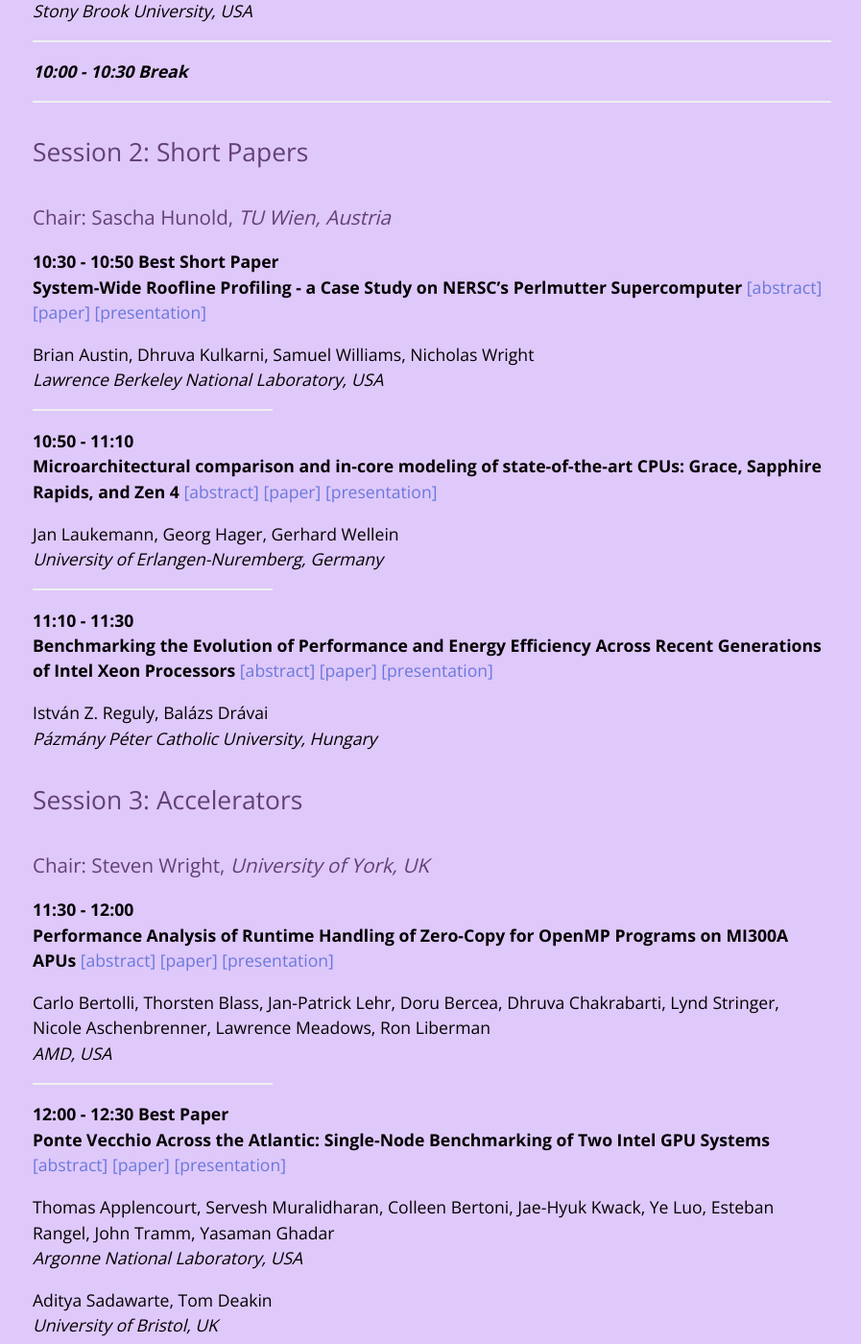
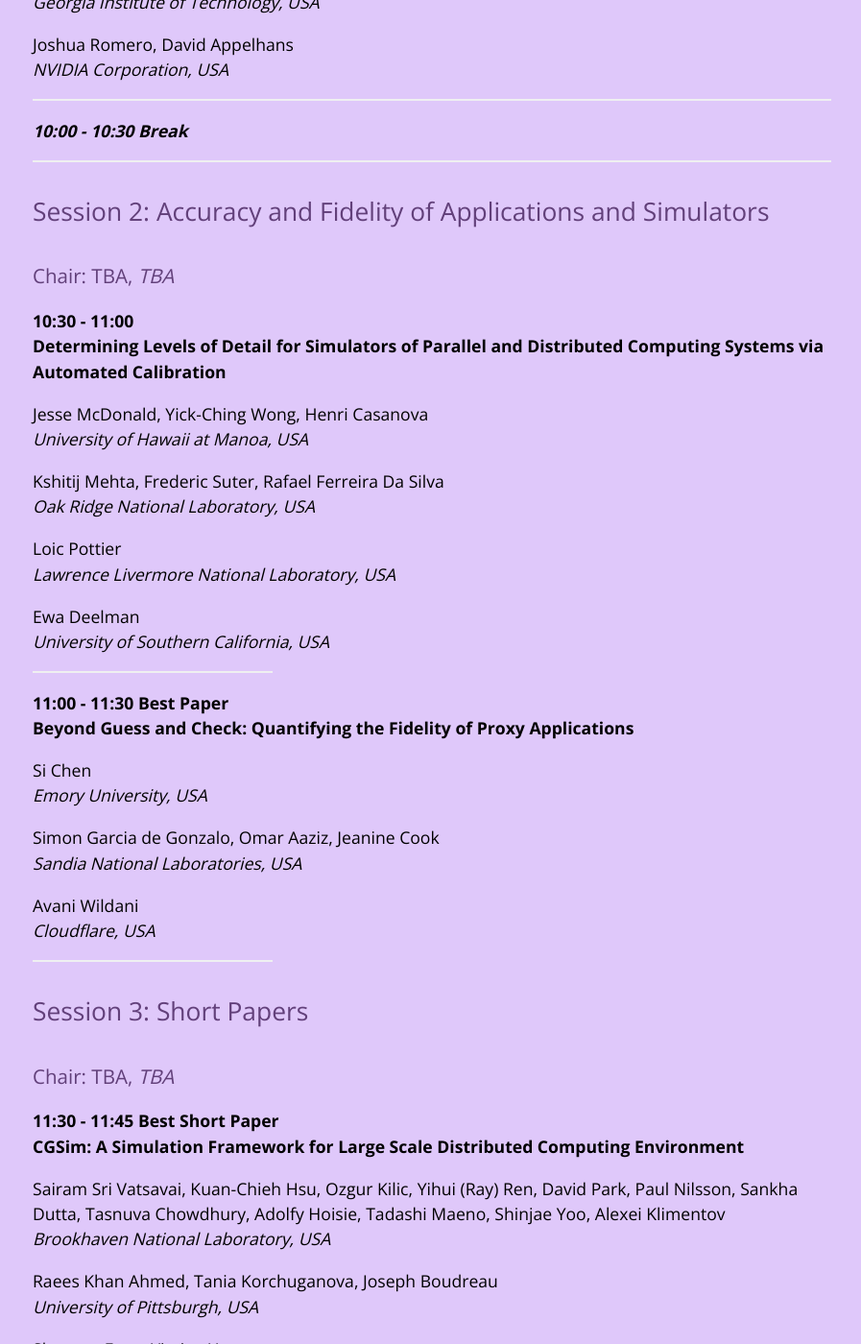
Before and after one commit to pmbs-workshop/pmbs-workshop.github.io, a Jekyll site: the page built from schedule.markdown, in a window 1280 px wide and 1400 px high, scrolled down 1439 px. Shown: the whole window at 96% size, without its empty margins (190-1087 px from the left). Built offline with Jekyll 4.4.1, drawn with Linux system fonts in a browser that asks for light colours; some of the changed text lies outside the part shown.

Commit message:
updates the schedule

```diff
--- a/schedule.markdown
+++ b/schedule.markdown
@@ -7,33 +7,41 @@ order: 2
 
 # Schedule
 
-**09:00 PMBS Introduction and Welcome -- B303, The Georgia World Congress Center, Atlanta**
+**09:00 PMBS Introduction and Welcome -- America's Center Convention Complex, St. Louis**
 
-Steven Wright\\
-_University of York, UK_
+TBA\\
+_TBA_
 
 ---
 
-## Session 1: Large Language Models
-#### Chair: Zhengji Zhao, _National Energy Scientific Computing Centre, Lawrence Berkeley National Laboratory, USA_
+## Session 1: Performance Modeling
+#### Chair: TBA, _TBA_
 
 **09:00 - 09:30**\\
-**LLM-Inference-Bench: Inference Benchmarking of Large Language Models on AI Accelerators** [[abstract]](abstract01.html) [[paper]](https://conferences.computer.org/sc-wpub/pdfs/SC-W2024-6oZmigAQfgJ1GhPL0yE3pS/555400b355/555400b355.pdf) [[presentation]](slides/pres01.pdf)
+**Modelling Load Imbalance In Shared Memory Multicore Systems**
 
-Krishna Teja Chitty-Venkata, Siddhisanket Raskar, Bharat Kale, Farah Ferdaus, Aditya Tanikanti, Ken Raffenetti, Valerie Taylor, Murali Emani, Venkatram Vishwanath\\
-_Argonne National Laboratory, USA_
+Johannes Langguth\\
+_Simula Research Laboratory, Norway_\\
+_University of Bergen, Norway_
+
+James Trotter\\
+_Simula Research Laboratory, Norway_
+
+Xing Cai\\
+_University of Oslo, Norway_\\
+_Simula Research Laboratory, Norway_
 
 ---
 {: style="width: 30%;"}
 
 **09:30 - 10:00**\\
-**Comprehensive Performance Modeling and System Design Insights for Foundation Models** [[abstract]](abstract02.html) [[paper]](https://conferences.computer.org/sc-wpub/pdfs/SC-W2024-6oZmigAQfgJ1GhPL0yE3pS/555400b373/555400b373.pdf) [[presentation]](slides/pres02.pdf)
+**A Peak Performance Model for All-to-all on Hierarchical Systems and Its Applications**
 
-Shashank Subramanian, Ermal Rrapaj, Peter Harrington, Steven Farrell, Brian Austin, Samuel Williams, Nicholas Wright, Wahid Bhimji\\
-_Lawrence Berkeley National Laboratory, USA_
+Rohini Uma-Vaideswaran, Daniel Dotson, P. K. Yeung\\
+_Georgia Institute of Technology, USA_
 
-Smeet Chheda\\
-_Stony Brook University, USA_
+Joshua Romero, David Appelhans\\
+_NVIDIA Corporation, USA_
 
 ---
 
@@ -41,57 +49,96 @@ _Stony Brook University, USA_
 
 ---
 
-## Session 2: Short Papers
-### Chair: Sascha Hunold, _TU Wien, Austria_
+## Session 2: Accuracy and Fidelity of Applications and Simulators
+### Chair: TBA, _TBA_
 
-**10:30 - 10:50 Best Short Paper**\\
-**System-Wide Roofline Profiling - a Case Study on NERSC’s Perlmutter Supercomputer** [[abstract]](abstract03.html) [[paper]](https://conferences.computer.org/sc-wpub/pdfs/SC-W2024-6oZmigAQfgJ1GhPL0yE3pS/555400b391/555400b391.pdf) [[presentation]](slides/pres03.pdf)
+**10:30 - 11:00**\\
+**Determining Levels of Detail for Simulators of Parallel and Distributed Computing Systems via Automated Calibration**
 
-Brian Austin, Dhruva Kulkarni, Samuel Williams, Nicholas Wright\\
-_Lawrence Berkeley National Laboratory, USA_
+Jesse McDonald, Yick-Ching Wong, Henri Casanova\\
+_University of Hawaii at Manoa, USA_
+
+Kshitij Mehta, Frederic Suter, Rafael Ferreira Da Silva\\
+_Oak Ridge National Laboratory, USA_
+
+Loic Pottier\\
+_Lawrence Livermore National Laboratory, USA_
+
+Ewa Deelman\\
+_University of Southern California, USA_
 
 ---
 {: style="width: 30%;"}
 
-**10:50 - 11:10**\\
-**Microarchitectural comparison and in-core modeling of state-of-the-art CPUs: Grace, Sapphire Rapids, and Zen 4** [[abstract]](abstract04.html) [[paper]](https://conferences.computer.org/sc-wpub/pdfs/SC-W2024-6oZmigAQfgJ1GhPL0yE3pS/555400b398/555400b398.pdf) [[presentation]](slides/pres04.pdf)
+**11:00 - 11:30 Best Paper**\\
+**Beyond Guess and Check: Quantifying the Fidelity of Proxy Applications**
 
-Jan Laukemann, Georg Hager, Gerhard Wellein\\
-_University of Erlangen-Nuremberg, Germany_
+Si Chen\\
+_Emory University, USA_
+
+Simon Garcia de Gonzalo, Omar Aaziz, Jeanine Cook\\
+_Sandia National Laboratories, USA_
+
+Avani Wildani\\
+_Cloudflare, USA_
 
 ---
 {: style="width: 30%;"}
 
-**11:10 - 11:30**\\
-**Benchmarking the Evolution of Performance and Energy Efficiency Across Recent Generations of Intel Xeon Processors** [[abstract]](abstract05.html) [[paper]](https://conferences.computer.org/sc-wpub/pdfs/SC-W2024-6oZmigAQfgJ1GhPL0yE3pS/555400b406/555400b406.pdf) [[presentation]](slides/pres05.pdf)
+## Session 3: Short Papers
+### Chair: TBA, _TBA_
 
-István Z. Reguly, Balázs Drávai\\
-_Pázmány Péter Catholic University, Hungary_
+**11:30 - 11:45 Best Short Paper**\\
+**CGSim: A Simulation Framework for Large Scale Distributed Computing Environment**
 
-## Session 3: Accelerators
-### Chair: Steven Wright, _University of York, UK_
+Sairam Sri Vatsavai, Kuan-Chieh Hsu, Ozgur Kilic, Yihui (Ray) Ren, David Park, Paul Nilsson, Sankha Dutta, Tasnuva Chowdhury, Adolfy Hoisie, Tadashi Maeno, Shinjae Yoo, Alexei Klimentov\\
+_Brookhaven National Laboratory, USA_
 
-**11:30 - 12:00**\\
-**Performance Analysis of Runtime Handling of Zero-Copy for OpenMP Programs on MI300A APUs** [[abstract]](abstract06.html) [[paper]](https://conferences.computer.org/sc-wpub/pdfs/SC-W2024-6oZmigAQfgJ1GhPL0yE3pS/555400b413/555400b413.pdf) [[presentation]](slides/pres06.pdf)
+Raees Khan Ahmed, Tania Korchuganova, Joseph Boudreau\\
+_University of Pittsburgh, USA_
 
-Carlo Bertolli, Thorsten Blass, Jan-Patrick Lehr, Doru Bercea, Dhruva Chakrabarti, Lynd Stringer, Nicole Aschenbrenner, Lawrence Meadows, Ron Liberman\\
-_AMD, USA_
+Shengyu Feng, Yiming Yang\\
+_Carnegie Mellon University, USA_
+
+Fatih Furkan Akman, Verena Ingrid Martinez Outschoorn, John Rembrandt (Remy) Steele\\
+_University of Massachusetts, USA_
+
+Scott Klasky, Norbert Podhorszki, Fred Suter\\
+_Oak Ridge National Laboratory, USA_
+
+Wei Yang\\
+_SLAC National Accelerator Laboratory, USA_
 
 ---
 {: style="width: 30%;"}
 
-**12:00 - 12:30 Best Paper**\\
-**Ponte Vecchio Across the Atlantic: Single-Node Benchmarking of Two Intel GPU Systems** [[abstract]](abstract07.html) [[paper]](https://conferences.computer.org/sc-wpub/pdfs/SC-W2024-6oZmigAQfgJ1GhPL0yE3pS/555400b423/555400b423.pdf) [[presentation]](slides/pres07.pdf)
+**11:45 - 12:00**\\
+**PerfAnalyzer: Revealing Performance Trends using Version Oriented Visual Analysis of Scientific Software**
 
-Thomas Applencourt, Servesh Muralidharan, Colleen Bertoni,  Jae-Hyuk Kwack, Ye Luo, Esteban Rangel, John Tramm, Yasaman Ghadar\\
-_Argonne National Laboratory, USA_
+Kunal Pai, Mahyar Samani, Anusheel Nand, Jason Lowe-Power\\
+_University of California, Davis, USA_
 
-Aditya Sadawarte, Tom Deakin\\
-_University of Bristol, UK_
+---
+{: style="width: 30%;"}
 
-Arjen Tamerus, Chris Edsall\\
-_University of Cambridge, UK_
+**12:00 - 12:15**\\
+**Implications of Full-System Modeling for Superconducting Architectures**
 
+Sayef Azad Sakin\\
+_University of Utah, USA_\\
+_Los Alamos National Laboratory, USA_
+
+James Ahrens\\
+_Los Alamos National Laboratory, USA_
+
+---
+{: style="width: 30%;"}
+
+**12:15 - 12:30**\\
+**Experiences of Porting Structured and Unstructured Stencil Applications to FPGA using SYCL**
+
+Zadok Storkey, Steven A. Wright, Ian Gray\\
+_University of York, UK_
 
 ---
 
@@ -99,23 +146,29 @@ _University of Cambridge, UK_
 
 ---
 
-## Session 4: ARM Architectures
-### Chair: Lilia Zaourar, _CEA, France_
+## Session 4: Large Language Model
+### Chair: TBA, _TBA_
 
 **14:00 - 14:30**\\
-**Hello SME! Generating Fast Matrix Multiplication Kernels Using the Scalable Matrix Extension** [[abstract]](abstract08.html) [[paper]](https://conferences.computer.org/sc-wpub/pdfs/SC-W2024-6oZmigAQfgJ1GhPL0yE3pS/555400b436/555400b436.pdf) [[presentation]](slides/pres08.pdf)
+**MoE-Inference-Bench: Performance Evaluation of Mixture of Expert Large Language and Vision Models**
 
-Stefan Remke, Alexander Breuer\\
-_Friedrich Schiller University Jena, Germany_
+Krishna Teja Chitty-Venkata, Murali Emani, Venkatram Vishwanath\\
+_Argonne National Laboratory, USA_
+
+Sylvia Howland, Golara Azar, Daria Soboleva, Natalia Vassilieva\\
+_Cerebras, USA_
+
+Siddhisanket Raskar\\
+_Pacific Northwest National Laboratory, USA_
 
 ---
 {: style="width: 30%;"}
 
 **14:30 - 15:00**\\
-**AI-Assisted Design-Space Analysis of High-Performance Arm Processors** [[abstract]](abstract09.html) [[paper]](https://conferences.computer.org/sc-wpub/pdfs/SC-W2024-6oZmigAQfgJ1GhPL0yE3pS/555400b448/555400b448.pdf) [[presentation]](slides/pres09.pdf)
+**Pretraining LLMs at Scale: Tuning Strategies and Performance Portability**
 
-Joseph Moore, Tom Deakin, Simon McIntosh-Smith\\
-_University of Bristol, UK_
+Adrián Pérez Diéguez, Àlex Batlle Casellas, Aleix Torres-Camps, Harris Teague,  Jordi Ros-Giralt\\
+_Qualcomm, USA_
 
 ---
 
@@ -123,47 +176,47 @@ _University of Bristol, UK_
 
 ---
 
-## Session 5: Performance of BLAS
-### Chair: István Reguly, _Pázmány Péter Catholic University, Hungary_
+## Session 5: Graphics Processing Units
+### Chair: TBA, _TBA_
 
 **15:30 - 16:00**\\
-**Impact of Varying BLAS Precision on DCMESH** [[abstract]](abstract10.html) [[paper]](https://conferences.computer.org/sc-wpub/pdfs/SC-W2024-6oZmigAQfgJ1GhPL0yE3pS/555400b461/555400b461.pdf)
+**Characterizing the Impact of GPU Power Management on an Exascale System**
 
-Nariman Piroozan, S. John Pennycook, Peter Caday, Nalini Kumar\\
-_Intel Corporation, USA_
+Mariana , Philippe O. A. Navaux, Arthur Lorenzon\\
+_Universidade Federal do Rio Grande do Sul, Brazil_
 
-Taufeq Razakh, Aiichiro Nakano\\
-_University of Southern California, USA_
+Antigoni Georgiadou, James B. White III, Woong Shin, Bronson Messer\\
+_Oak Ridge National Laboratory, USA_
+
+Bruno Villasenor Alvarez,  Jordà Polo\\
+_AMD, USA_
 
 ---
 {: style="width: 30%;"}
 
 **16:00 - 16:30**\\
-**Assessing the GPU Offload Threshold of GEMM and GEMV Kernels on Modern Heterogeneous HPC Systems** [[abstract]](abstract11.html) [[paper]](https://conferences.computer.org/sc-wpub/pdfs/SC-W2024-6oZmigAQfgJ1GhPL0yE3pS/555400b474/555400b474.pdf) [[presentation]](slides/pres11.pptx)
+**A GPU FFT Wrapper to Co-optimize Floating-Point Precision and Library Selection via Predictive Error Modeling**
 
-Finn Wilkinson, Alex Cockrean, Wei-Chen Lin, Simon McIntosh-Smith, Tom Deakin\\
-_University of Bristol, UK_
+Julius Lehner, Eishi Arima, Martin Schulz\\
+_Technical University of Munich, Germany_
 
-## Session 6: System Modeling
-### Chair: Simon Hammond, _National Nuclear Security Administration, USA_
+## Session 6: System Performance and Scheduling
+### Chair: TBA, _TBA_
 
 **16:30 - 17:00**\\
-**Understanding VASP Power Profiles on NVIDIA A100 GPUs** [[abstract]](abstract12.html) [[paper]](https://conferences.computer.org/sc-wpub/pdfs/SC-W2024-6oZmigAQfgJ1GhPL0yE3pS/555400b489/555400b489.pdf) [[presentation]](slides/pres12.pptx)
+**ILAN: The Interference- and Locality-Aware NUMA Scheduler**
 
-Zhengji Zhao, Brian Austin, Ermal Rrapaj, Nicholas Wright\\
-_Lawrence Berkeley National Laboratory, USA_
+Edvin Mellberg, Axel Carlsson, Jing Chen, Miquel Pericas\\
+_Chalmers University of Technology, Sweden_
 
 ---
 {: style="width: 30%;"}
 
 **17:00 - 17:30**\\
-**Workload-adaptive Scheduling for Efficient Use of Parallel File System in High-performance Computing Clusters** [[abstract]](abstract13.html) [[paper]](https://conferences.computer.org/sc-wpub/pdfs/SC-W2024-6oZmigAQfgJ1GhPL0yE3pS/555400b499/555400b499.pdf) [[presentation]](slides/pres13.pdf)
+**On the Performance and Scalability of Cloud Supercomputers: Insights from Eagle and Reindeer**
 
-Alexander Goponenko, Damian Dechev\\
-_University of Central Florida, USA_
-
-Benjamin Allan, James Brandt\\
-_Sandia National Laboratories, USA_
+Amirreza Rastegari, Prabhat Ram, Michael F. Ringenburg\\
+_Microsoft Corporation, USA_
 
 ---
 
```
